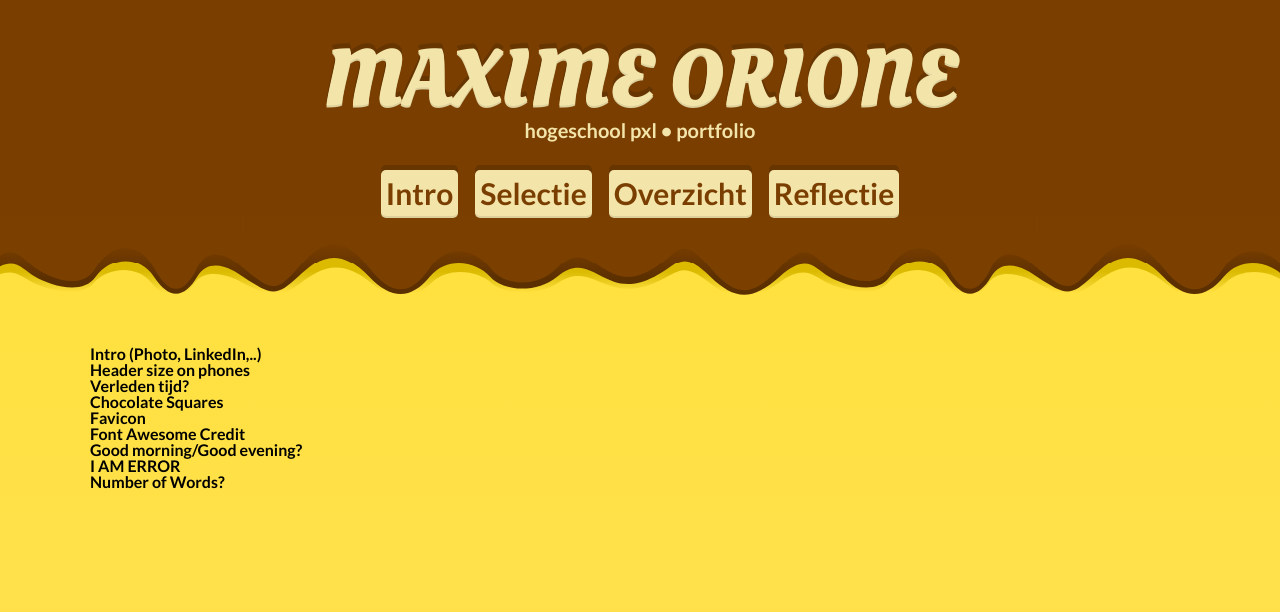
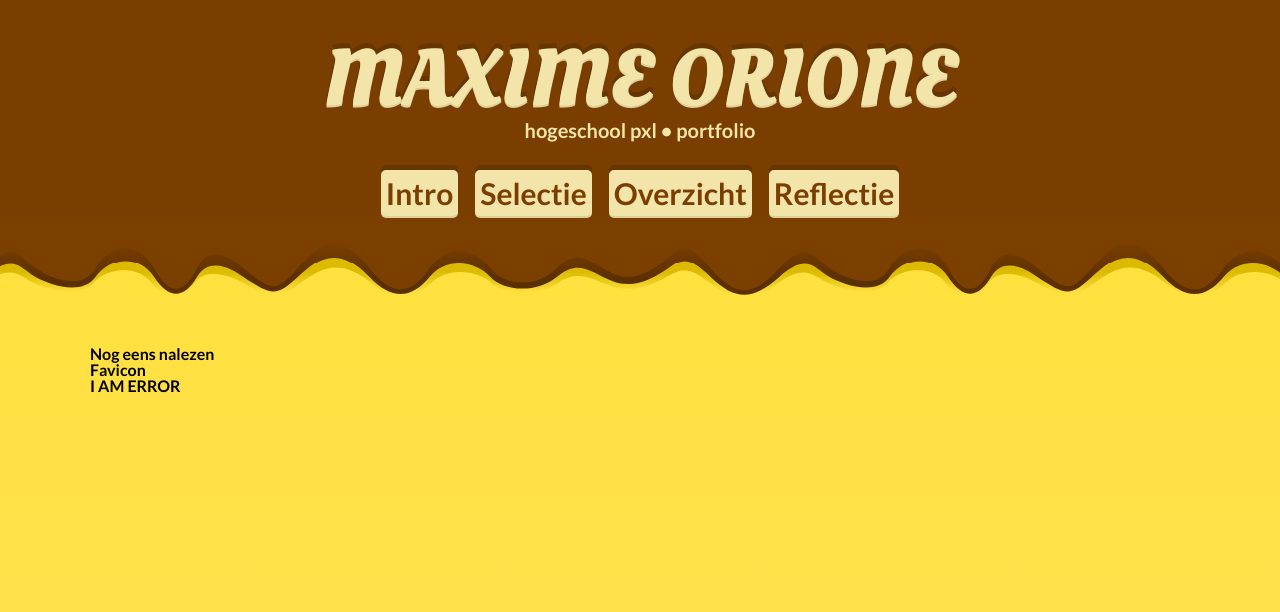
Before and after one commit to Maxzilla60/maxzilla60.github.io, a Jekyll site: the page built from todo.md, in a window 1280 px wide. Shown: the top 612 px of the page. Built offline with Jekyll 4.4.1, drawn with Linux system fonts in a browser that asks for light colours; nearby versions of some CDN libraries.

Commit message:
Todo Update

```diff
--- a/todo.md
+++ b/todo.md
@@ -2,12 +2,6 @@
 layout: main
 title: To-Do List for Portfolio
 ---
-* Intro (Photo, LinkedIn,..)
-* Header size on phones
-* Verleden tijd?
-* Chocolate Squares
+* Nog eens nalezen
 * Favicon
-* Font Awesome Credit
-* Good morning/Good evening?
 * I AM ERROR
-* Number of Words?
```
